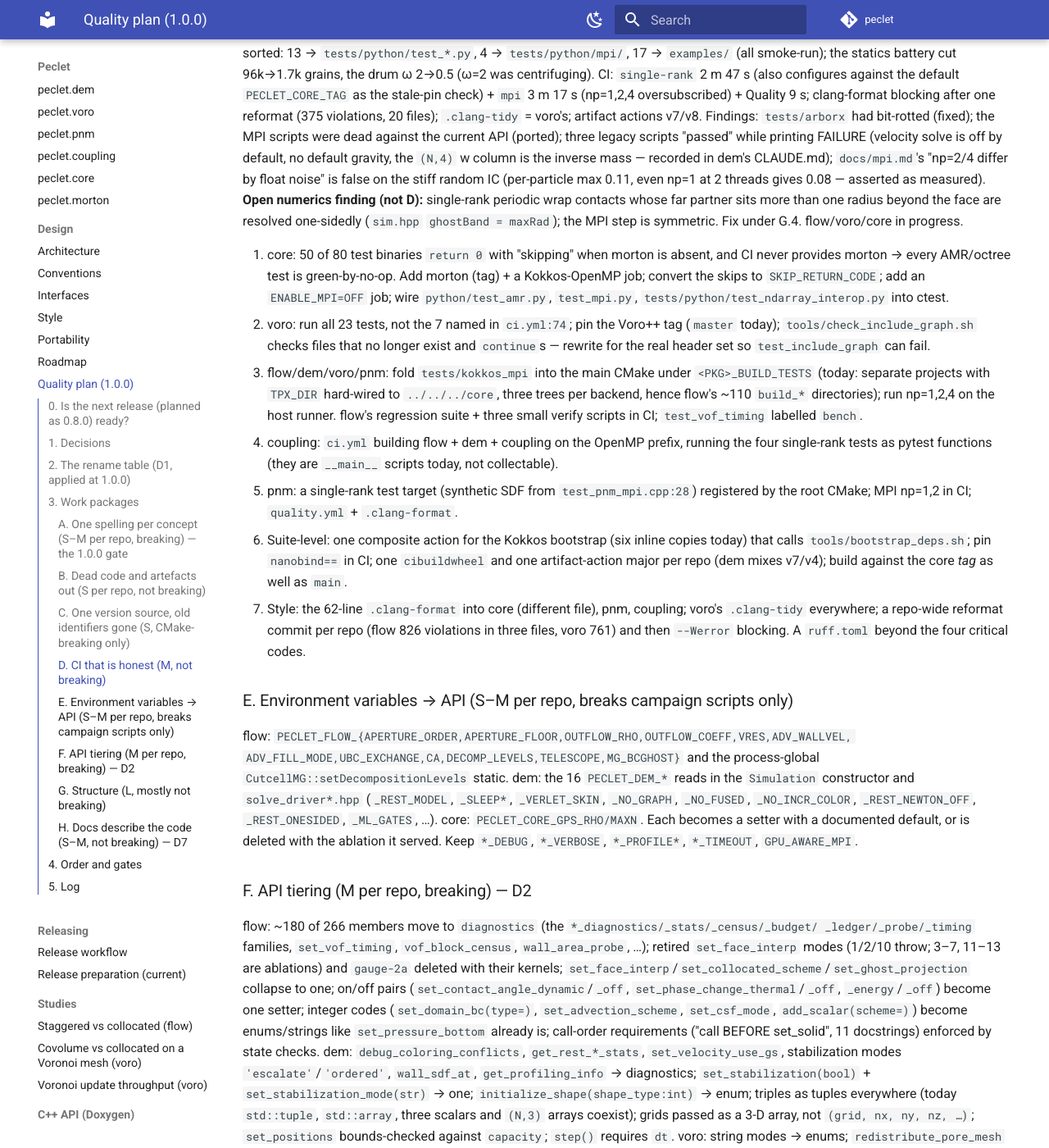
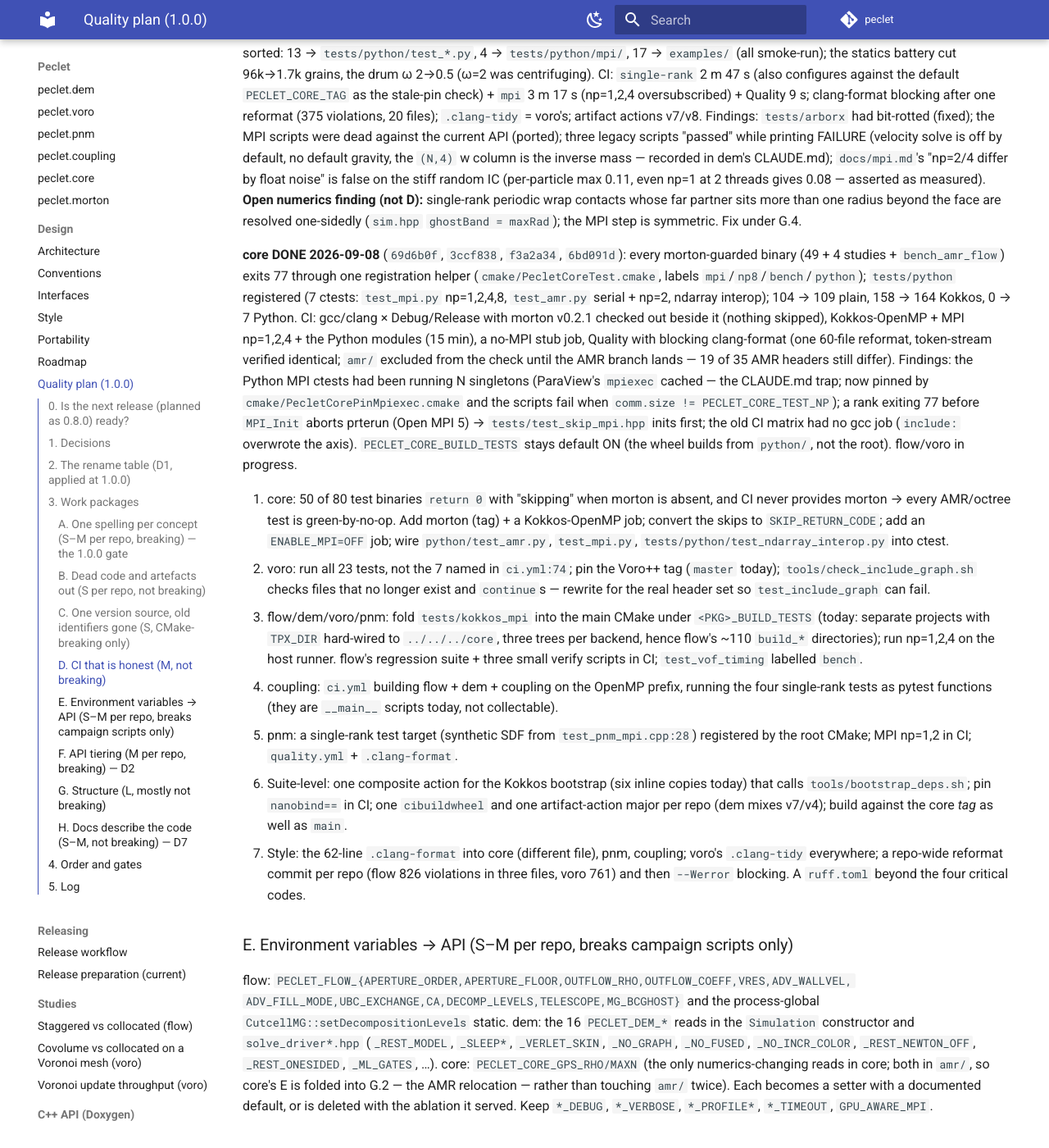
Before and after one commit to computational-chemical-engineering/peclet, an MkDocs documentation site: the page built from docs/QUALITY_PLAN.md, in a window 1280 px wide and 1400 px high, scrolled down 5331 px. Shown: the whole window at 82% size. Built offline with MkDocs 1.6.1 and Material for MkDocs 9.7.7, drawn with Linux system fonts in a browser that asks for light colours; comment, search, counter and statistics services are not loaded; some of the changed text lies outside the part shown.

Commit message:
docs: QUALITY_PLAN — core package D done; core E folded into G.2
Co-Authored-By: Claude Fable 5.1 <noreply@anthropic.com>
Claude-Session: https://claude.ai/code/session_01Wqm2gbrbGKeKH8YVUHoTch

```diff
--- a/docs/QUALITY_PLAN.md
+++ b/docs/QUALITY_PLAN.md
@@ -180,7 +180,21 @@ the inverse mass — recorded in dem's CLAUDE.md); `docs/mpi.md`'s "np=2/4 diffe
 false on the stiff random IC (per-particle max 0.11, even np=1 at 2 threads gives 0.08 — asserted as
 measured). **Open numerics finding (not D):** single-rank periodic wrap contacts whose far partner
 sits more than one radius beyond the face are resolved one-sidedly (`sim.hpp` `ghostBand = maxRad`);
-the MPI step is symmetric. Fix under G.4. flow/voro/core in progress.
+the MPI step is symmetric. Fix under G.4.
+
+**core DONE 2026-09-08** (`69d6b0f`, `3ccf838`, `f3a2a34`, `6bd091d`): every morton-guarded binary (49 +
+4 studies + `bench_amr_flow`) exits 77 through one registration helper (`cmake/PecletCoreTest.cmake`,
+labels `mpi`/`np8`/`bench`/`python`); `tests/python` registered (7 ctests: `test_mpi.py` np=1,2,4,8,
+`test_amr.py` serial + np=2, ndarray interop); 104 → 109 plain, 158 → 164 Kokkos, 0 → 7 Python. CI:
+gcc/clang × Debug/Release with morton v0.2.1 checked out beside it (nothing skipped), Kokkos-OpenMP
++ MPI np=1,2,4 + the Python modules (15 min), a no-MPI stub job, Quality with blocking clang-format
+(one 60-file reformat, token-stream verified identical; `amr/` excluded from the check until the AMR
+branch lands — 19 of 35 AMR headers still differ). Findings: the Python MPI ctests had been running N
+singletons (ParaView's `mpiexec` cached — the CLAUDE.md trap; now pinned by
+`cmake/PecletCorePinMpiexec.cmake` and the scripts fail when `comm.size != PECLET_CORE_TEST_NP`); a
+rank exiting 77 before `MPI_Init` aborts prterun (Open MPI 5) → `tests/test_skip_mpi.hpp` inits
+first; the old CI matrix had no gcc job (`include:` overwrote the axis). `PECLET_CORE_BUILD_TESTS`
+stays default ON (the wheel builds from `python/`, not the root). flow/voro in progress.
 
 1. core: 50 of 80 test binaries `return 0` with "skipping" when morton is absent, and CI never
    provides morton → every AMR/octree test is green-by-no-op. Add morton (tag) + a Kokkos-OpenMP
@@ -211,7 +225,8 @@ ADV_FILL_MODE,UBC_EXCHANGE,CA,DECOMP_LEVELS,TELESCOPE,MG_BCGHOST}` and the proce
 `CutcellMG::setDecompositionLevels` static. dem: the 16 `PECLET_DEM_*` reads in the `Simulation`
 constructor and `solve_driver*.hpp` (`_REST_MODEL`, `_SLEEP*`, `_VERLET_SKIN`, `_NO_GRAPH`,
 `_NO_FUSED`, `_NO_INCR_COLOR`, `_REST_NEWTON_OFF`, `_REST_ONESIDED`, `_ML_GATES`, …). core:
-`PECLET_CORE_GPS_RHO/MAXN`. Each becomes a setter with a documented default, or is deleted with
+`PECLET_CORE_GPS_RHO/MAXN` (the only numerics-changing reads in core; both in `amr/`, so core's E is
+folded into G.2 — the AMR relocation — rather than touching `amr/` twice). Each becomes a setter with a documented default, or is deleted with
 the ablation it served. Keep `*_DEBUG`, `*_VERBOSE`, `*_PROFILE*`, `*_TIMEOUT`, `GPU_AWARE_MPI`.
 
 ### F. API tiering (M per repo, breaking) — D2
@@ -343,4 +358,4 @@ lands; F and G.2 follow in the same repo.*
 - **2026-09-08, package D** — pnm `ec646c8`…`72cf6f4` (0→9 ctests, CI 39 s + 74 s) and G.3
   `5ad3898`/`0e0c2cd` (one kernel set, 2873→2458 lines, 54-file output byte-identical, 9/9 host +
   CUDA); dem `5bb9bfd`…`8124d57` (47 ctests in one tree, scripts sorted, CI 2 m 47 s + 3 m 17 s).
-  Details under §3.D / §3.G.3.
+  Details under §3.D / §3.G.3. core `69d6b0f`…`6bd091d` (109/164/7 ctests, six CI jobs, longest 17 min).
```
